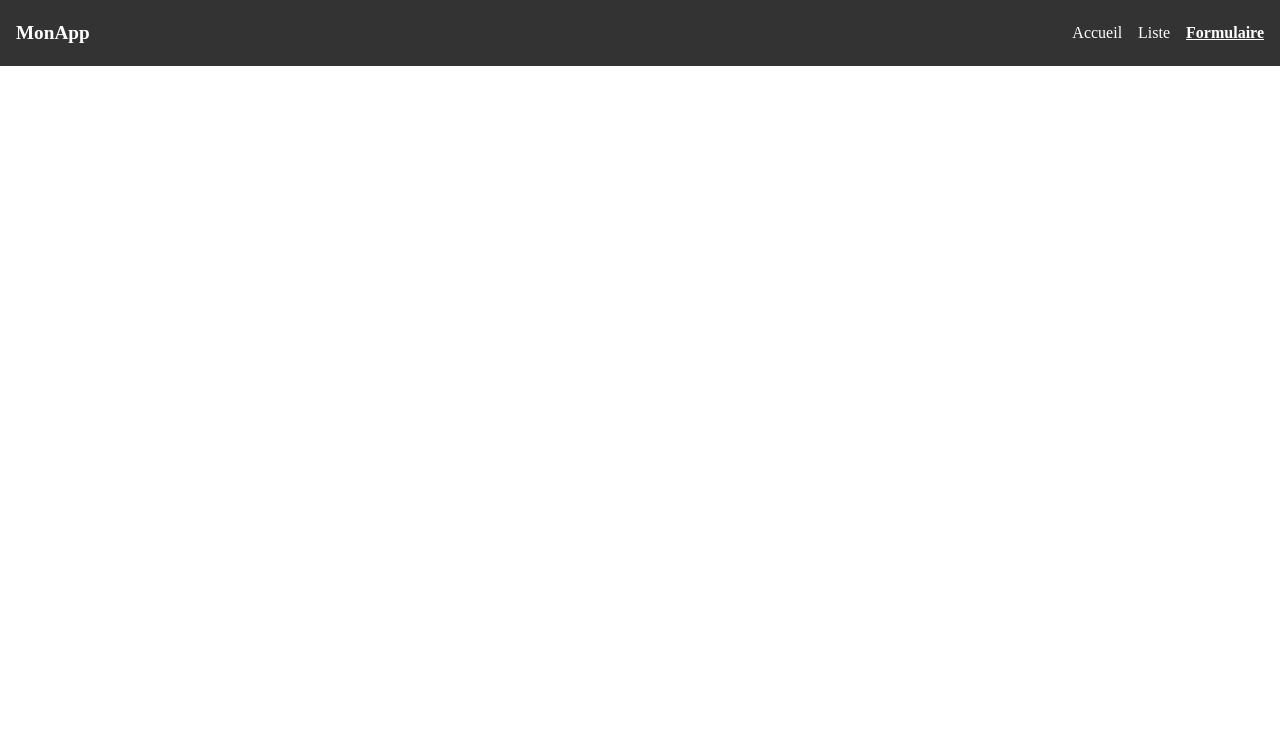
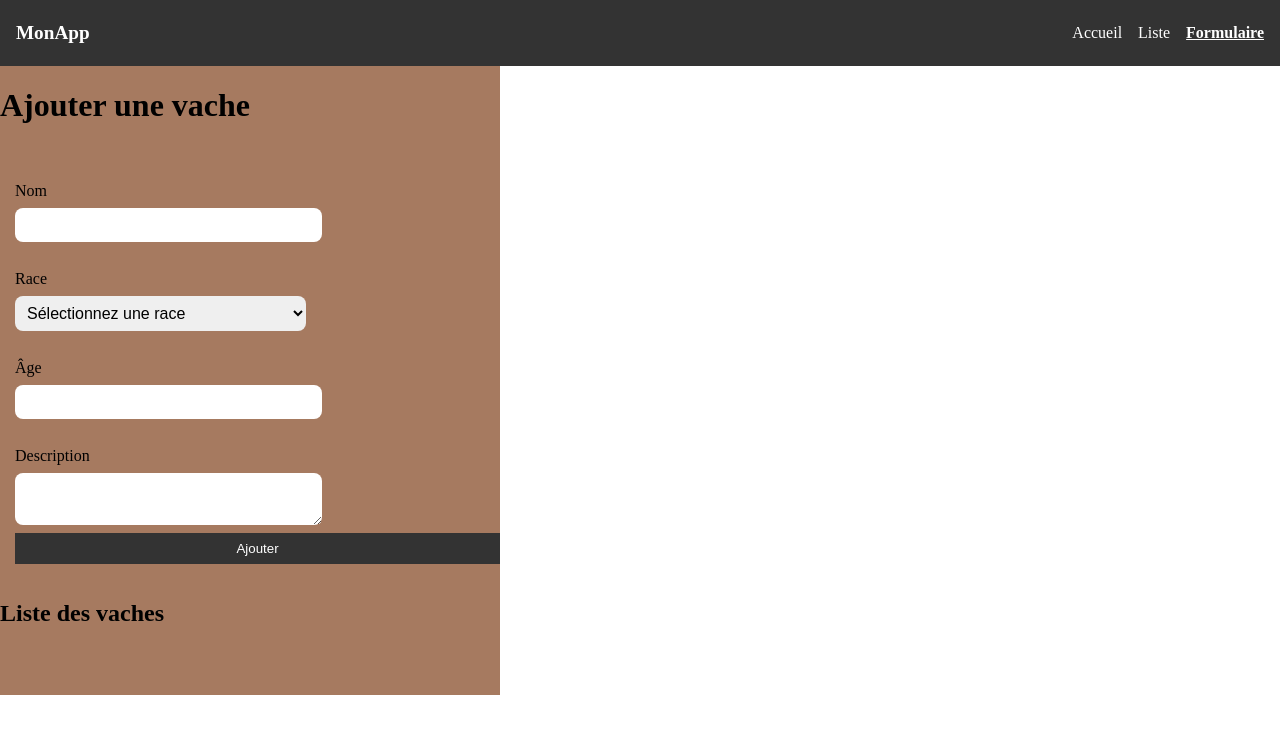
Before and after one commit to arnaud7012-spec/Cowbi, a Vue app: page /formulaire in a window 1280 px wide. Shown: the top 734 px of the page. Built offline with nearby package versions, Linux system fonts and the light colour scheme.

Commit message:
ajout du formulaire et mep

```diff
--- a/src/Formulaire.vue
+++ b/src/Formulaire.vue
@@ -1,7 +1,132 @@
+<template>
+  <div class="form-container">
+    <h1>Ajouter une vache</h1>
+    <form @submit.prevent="addVache">
+      <!-- Nom -->
+      <label for="nom">Nom </label>
+      <input id="nom" v-model="nouvelleVache.nom" type="text" required />
+
+      <!-- Race -->
+      <label for="race">Race </label>
+      <select id="race" v-model="nouvelleVache.race" required>
+        <option disabled value="">Sélectionnez une race</option>
+        <option v-for="race in races" :key="race" :value="race">{{ race }}</option>
+      </select>
+
+      <!-- Âge -->
+      <label for="age">Âge </label>
+      <input id="age" v-model.number="nouvelleVache.age" type="number" min="0" required />
+
+      <!-- Description -->
+      <label for="description">Description </label>
+      <textarea id="description" v-model="nouvelleVache.description"></textarea>
+
+      <button type="submit">Ajouter</button>
+    </form>
+
+    <h2>Liste des vaches</h2>
+    <ul>
+      <li v-for="vache in vaches" :key="vache.id">
+        <strong>{{ vache.nom }}</strong> - {{ vache.race }} - {{ vache.age }} ans
+        <p>{{ vache.description }}</p>
+      </li>
+    </ul>
+  </div>
+</template>
+
 <script setup>
+import { reactive, ref } from 'vue'
 
+// Tableau JSON local
+const vaches = ref([])
+
+// Races disponibles
+const races = ['Holstein', 'Charolaise', 'Montbéliarde', 'Limousine']
+
+// Objet pour stocker la nouvelle vache
+const nouvelleVache = reactive({
+  nom: '',
+  race: '',
+  age: null,
+  description: ''
+})
+
+// Fonction pour générer un id unique
+function genererId() {
+  return Date.now() + Math.floor(Math.random() * 1000)
+}
+
+// Fonction pour ajouter une vache
+function addVache() {
+  const vache = {
+    id: genererId(),
+    nom: nouvelleVache.nom,
+    race: nouvelleVache.race,
+    age: nouvelleVache.age,
+    description: nouvelleVache.description
+  }
+
+  vaches.value.push(vache)
+
+  // Reset du formulaire
+  nouvelleVache.nom = ''
+  nouvelleVache.race = ''
+  nouvelleVache.age = null
+  nouvelleVache.description = ''
+}
 </script>
 
-<template>
+<style scoped>
 
-</template>
+.body {
+  margin: 0;
+  padding: 0;
+}
+
+.form-container {
+  max-width: 500px;
+  display: flex;
+  flex-direction: column;
+  gap: 1rem;
+  background-color: #A67A60;
+}
+
+form {
+  display: flex;
+  flex-direction: column;
+  gap: 0.5rem;
+  margin-left: 15px;
+}
+
+input, select, textarea {
+  padding: 0.5rem;
+  font-size: 1rem;
+  width: 60%;
+  border-radius: 8px;
+  border: none
+}
+
+button {
+  padding: 0.5rem;
+  background-color: #333;
+  color: white;
+  border: none;
+  cursor: pointer;
+}
+
+ul {
+  list-style: none;
+  padding: 0;
+}
+
+li {
+  border: 1px solid #ccc;
+  padding: 0.5rem;
+  margin-bottom: 0.5rem;
+  border-radius: 5px;
+}
+
+label {
+    margin-top: 20px;
+}
+</style>
--- a/src/Liste.vue
+++ b/src/Liste.vue
@@ -18,6 +18,8 @@
       </div>
     </router-link>
   </div>
+
+
 </template>
 
 <script setup>
```
Also changed, not shown: public/data.json (+6 -6 lines), public/img/brangus.jpg (added), public/img/vache2.jpg (added).
